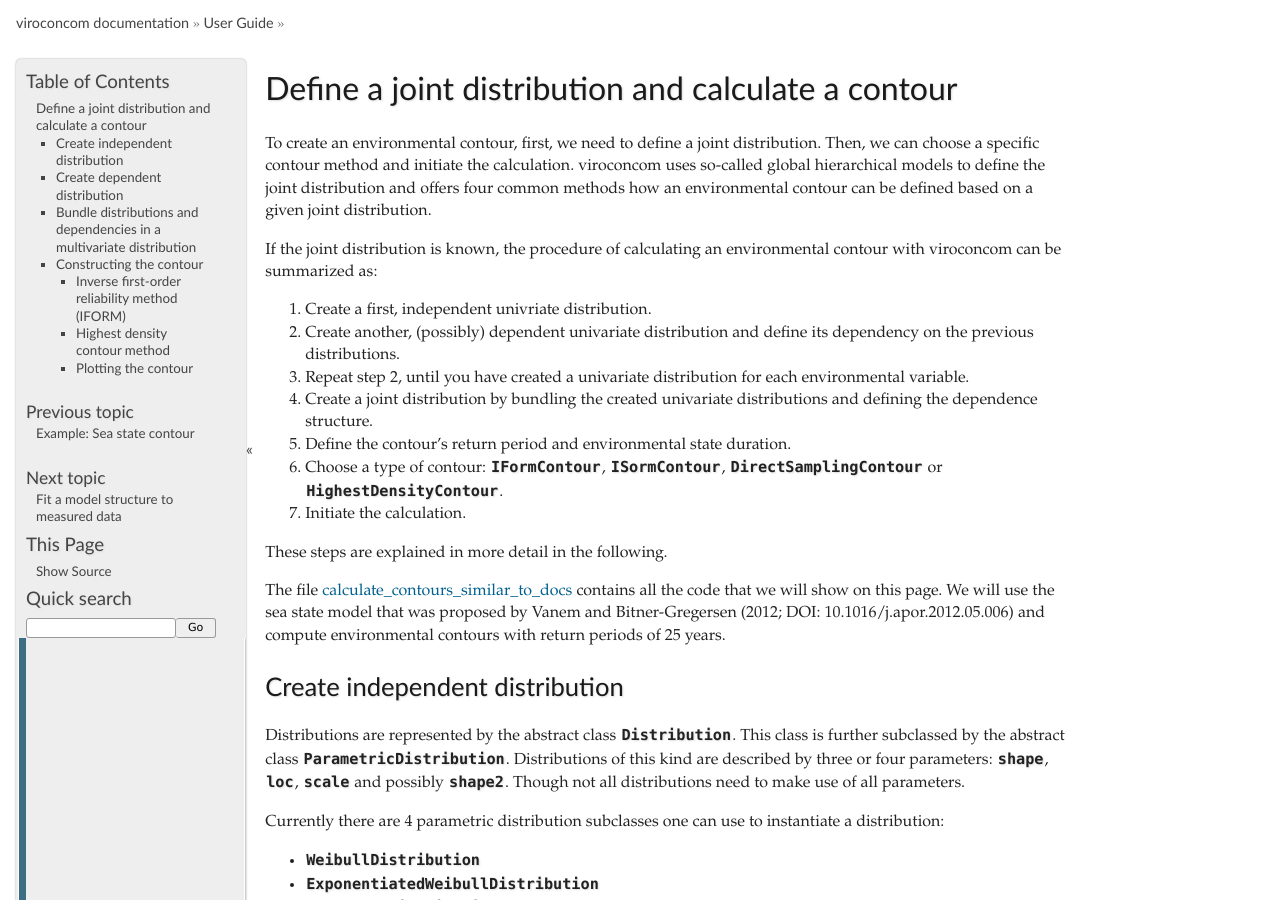
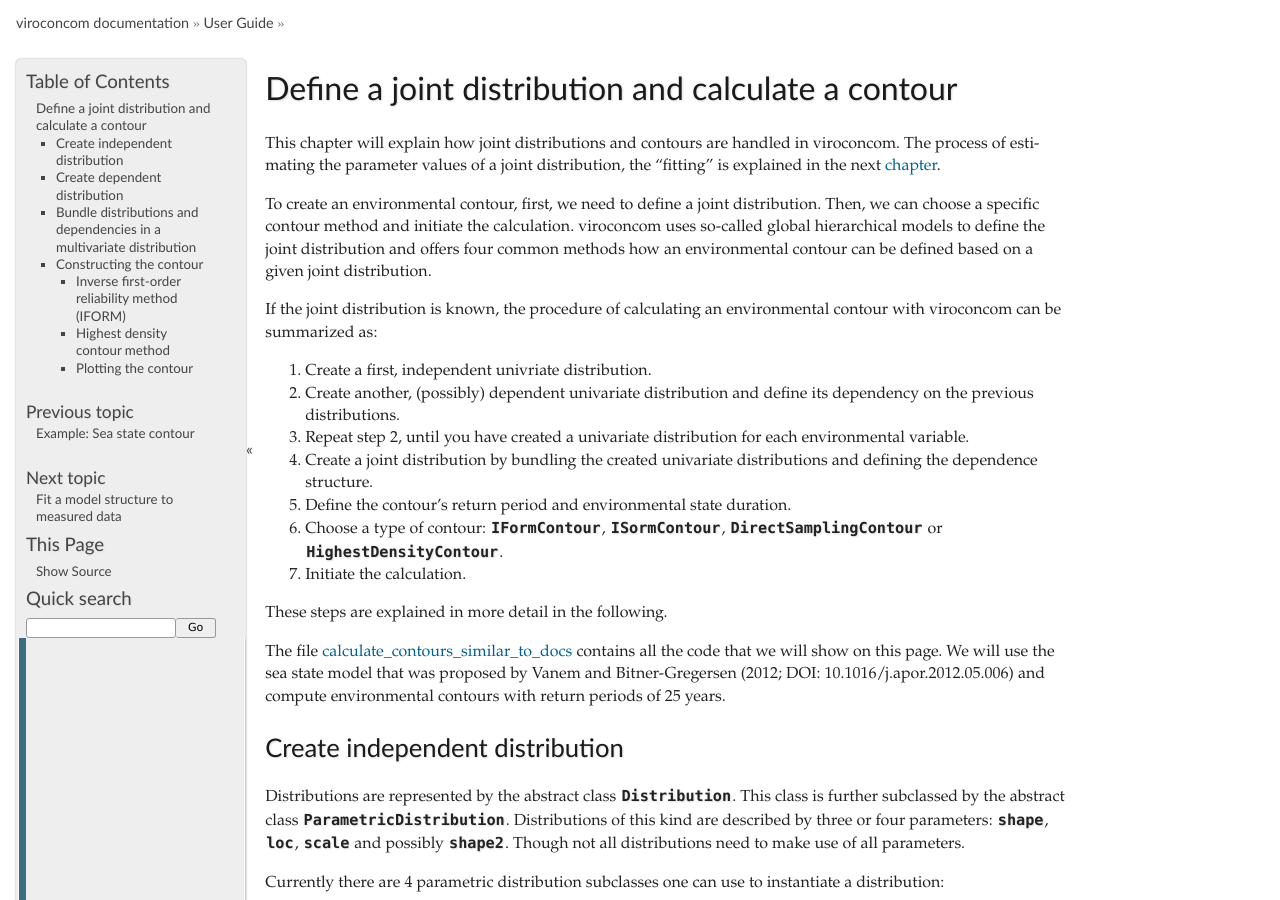
Before and after one commit to virocon-organization/virocon, a Sphinx documentation site: the page built from docs/jointdistribution_and_contours.rst, in a window 1280 px wide and 900 px high. Built offline with Sphinx 7.4.7, drawn with Linux system fonts in a browser that asks for light colours.

Commit message:
Add scope statement.

```diff
--- a/docs/jointdistribution_and_contours.rst
+++ b/docs/jointdistribution_and_contours.rst
@@ -1,6 +1,12 @@
 ***************************************************
 Define a joint distribution and calculate a contour
 ***************************************************
+This chapter will explain how joint distributions and contours are handled in
+viroconcom. The process of estimating the parameter values of a joint distribution,
+the "fitting" is explained in the next chapter_.
+
+.. _chapter: https://virocon-organization.github.io/viroconcom/fitting.html
+
 To create an environmental contour, first, we need to define a joint distribution.
 Then, we can choose a specific contour method and initiate the calculation.
 viroconcom uses so-called global hierarchical models to define the joint
```
